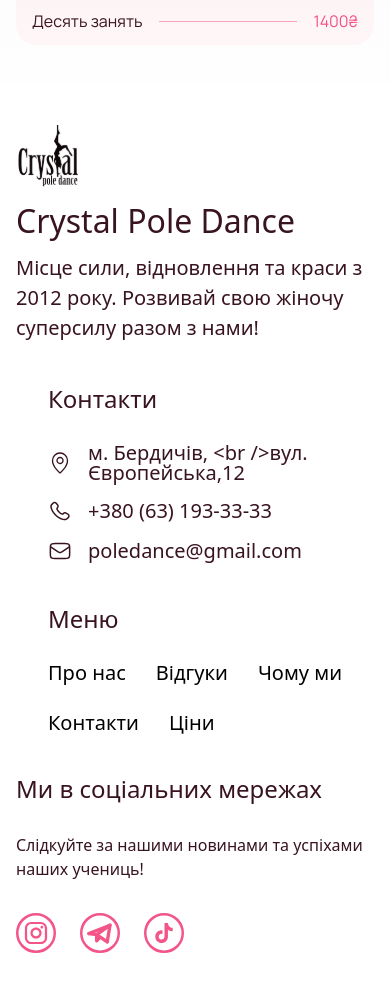
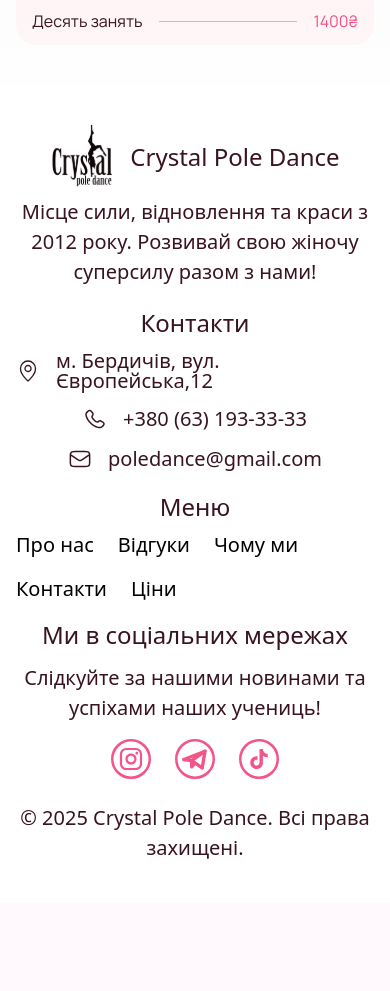
Before and after one commit to 7flowsstudio/crystal_pole_dance, a Next.js app: page / in a window 390 px wide. Shown: the part 2660-3651 px from the top of the page. After the commit the page ends 3563 px from the top, so only its background shows below. Built offline with nearby package versions, Linux system fonts and the light colour scheme.

Commit message:
add footer adaptive

```diff
--- a/src/components/layout/Footer.tsx
+++ b/src/components/layout/Footer.tsx
@@ -8,22 +8,25 @@
 	return (
 		<div className="bg-white pt-[40px] pb-[40px] lg:pt-[76px] lg:pb-[76px]">
 			<Container>
-				<ul className="grid grid-cols-1 md:grid-cols-2 lg:grid-cols-4 gap-[20px]">
-					<li className="flex flex-col items-start gap-4">
-						<Logo />
-						<h2 className="text-secondary font-normal text-subtitle text-[32px]/[100%]">
-							Crystal Pole Dance
-						</h2>
-						<p className="text-primary font-normal text-subtitle text-[20px]/[150%]">
+				<ul className="grid grid-cols-1 md:grid-cols-2 lg:grid-cols-4 gap-x-[20px] lg:gap-[20px]">
+					<li className="flex flex-col items-center sm:items-start gap-2 md:gap-4">
+						<div className="flex md:flex-col items-center md:items-start gap-4">
+							<Logo />
+							<h2 className="text-secondary font-normal text-subtitle text-[24px]/[100%] sm:text-[32px]">
+								Crystal Pole Dance
+							</h2>
+						</div>
+
+						<p className="text-primary font-normal text-subtitle text-center sm:text-left text-[20px]/[150%]">
 							Місце сили, відновлення та краси з 2012 року. Розвивай свою жіночу
 							суперсилу разом з нами!
 						</p>
 					</li>
-					<li className="flex flex-col items-start gap-8 pt-[24px] pl-[32px]">
+					<li className="flex flex-col items-center sm:items-start gap-4 lg:gap-8 pt-[24px] xl:pl-[32px]">
 						<h3 className="text-primary font-normal text-subtitle text-[24px]/[100%]">
 							Контакти
 						</h3>
-						<ul className="flex flex-col items-start gap-[16px]">
+						<ul className="flex flex-col items-center sm:items-start gap-[16px]">
 							{contacts.map((item) => (
 								<li key={item.id} className="flex items-center gap-[16px]">
 									<div className="flex items-center justify-center size-6 shrink-0">
@@ -40,13 +43,13 @@
 							))}
 						</ul>
 					</li>
-					<li className="flex flex-col items-start gap-8 pt-[24px] pl-[32px]">
+					<li className="flex flex-col items-center sm:items-start gap-4 lg:gap-8 pt-[24px] lg:pl-[32px]">
 						<h3 className="text-primary font-normal text-subtitle text-[24px]/[100%]">
 							Меню
 						</h3>
-						<ul className="flex items-start flex-wrap gap-[30px]">
+						<ul className="flex items-start flex-wrap gap-[24px] xl:gap-y-[16px] xl:gap-x-[32px]">
 							{menus.map((item) => (
-								<li key={item.id} className="flex items-center gap-[16px]">
+								<li key={item.id} className="flex items-center">
 									<Link
 										href={item.link}
 										className="text-primary font-normal text-subtitle text-[20px]/[100%]"
@@ -57,11 +60,11 @@
 							))}
 						</ul>
 					</li>
-					<li className="flex flex-col items-start gap-8 pt-[24px]">
+					<li className="flex flex-col items-center sm:items-start gap-4 lg:gap-8 pt-[24px]">
 						<h3 className="text-primary font-normal text-subtitle text-[24px]/[100%]">
 							Ми в соціальних мережах
 						</h3>
-						<p className="text-primary font-normal text-subtitle text-[16px]/[150%]">
+						<p className="text-primary font-normal text-subtitle text-center sm:text-left text-[20px]/[150%]">
 							Слідкуйте за нашими новинами та успіхами наших учениць!
 						</p>
 						<ul className="flex items-start gap-[24px]">
@@ -82,6 +85,9 @@
 						</ul>
 					</li>
 				</ul>
+				<div className="pt-[24px] text-primary font-normal text-subtitle text-center text-[20px]/[150%]">
+					© 2025 Crystal Pole Dance. Всі права захищені.
+				</div>
 			</Container>
 		</div>
 	);
--- a/src/data/footer.ts
+++ b/src/data/footer.ts
@@ -2,7 +2,7 @@
 	{
 		id: 0,
 		icon: "/sprite.svg#icon-local",
-		title: "м. Бердичів, <br />вул. Європейська,12",
+		title: "м. Бердичів, \nвул. Європейська,12",
 	},
 	{
 		id: 1,
```
